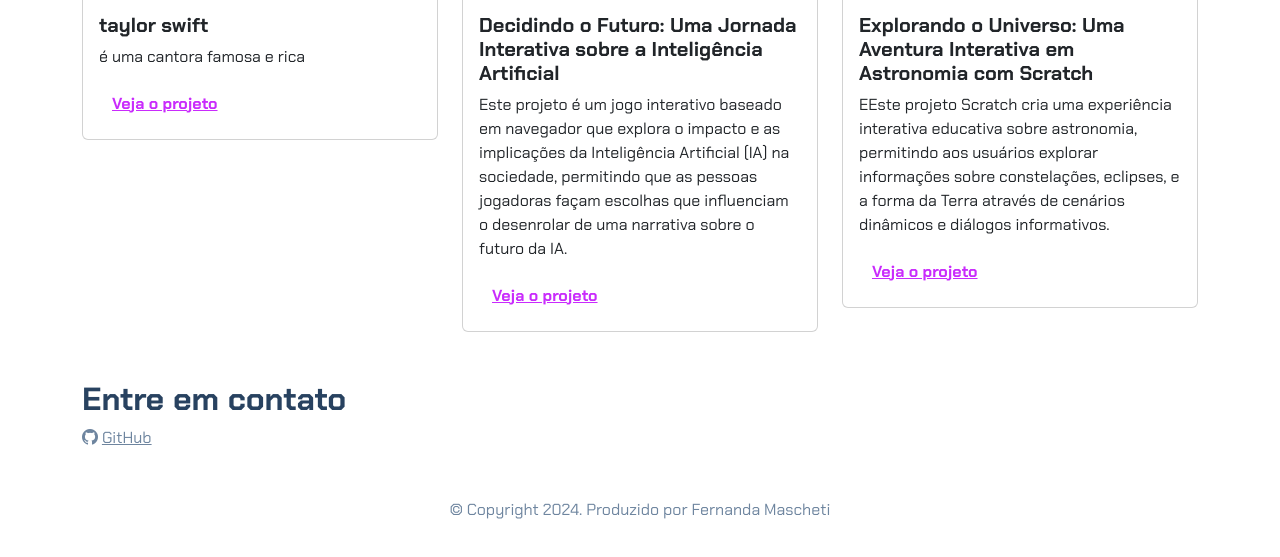
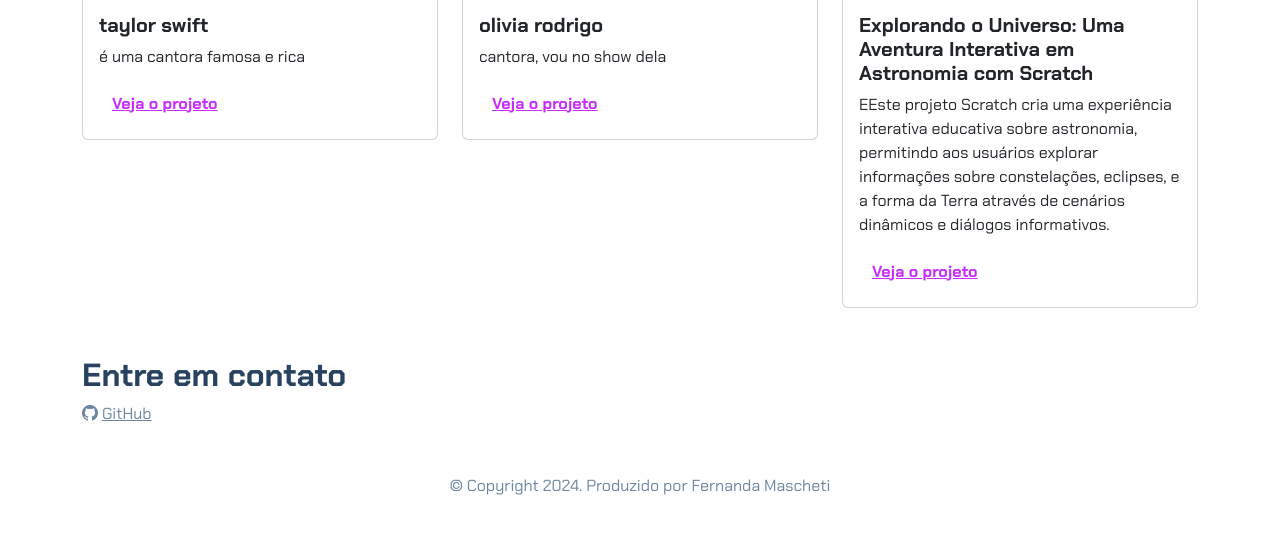
Before and after one commit to joaopedrocruz2023/kour, a plain HTML site: page index.html in a window 1280 px wide. Shown: the part 369-926 px from the top of the page. Drawn offline with nearby package versions, Linux system fonts and the light colour scheme.

Commit message:
Update index.html

```diff
--- a/index.html
+++ b/index.html
@@ -46,12 +46,8 @@
                 <div class="card">
                     <img src="img/projeto-2.png" class="card-img-top" alt="Imagem do projeto de biblioteca virtual">
                     <div class="card-body">
-                        <h5 class="card-title">Decidindo o Futuro: Uma Jornada Interativa sobre a Inteligência
-                            Artificial</h5>
-                        <p class="card-text">Este projeto é um jogo interativo baseado em navegador que explora o
-                            impacto e as implicações da Inteligência Artificial (IA) na sociedade, permitindo que as
-                            pessoas jogadoras façam escolhas que influenciam o desenrolar de uma narrativa sobre o
-                            futuro da IA.</p>
+                        <h5 class="card-title">olivia rodrigo</h5>
+                        <p class="card-text">cantora, vou no show dela</p>
                         <button type="button" class="btn btn-link" data-bs-toggle="modal" data-bs-target="#modal2">Veja
                             o projeto</button>
                     </div>
```
